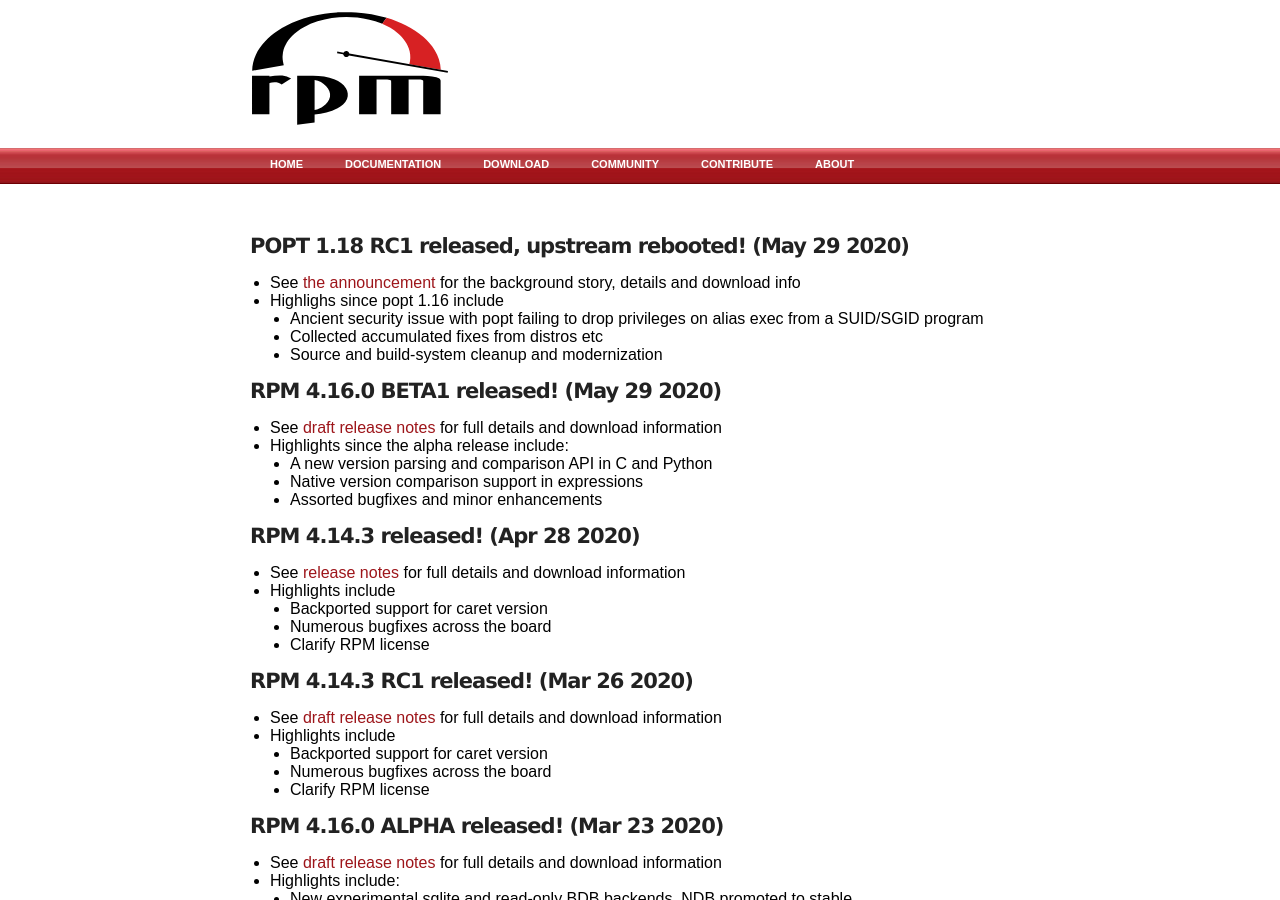
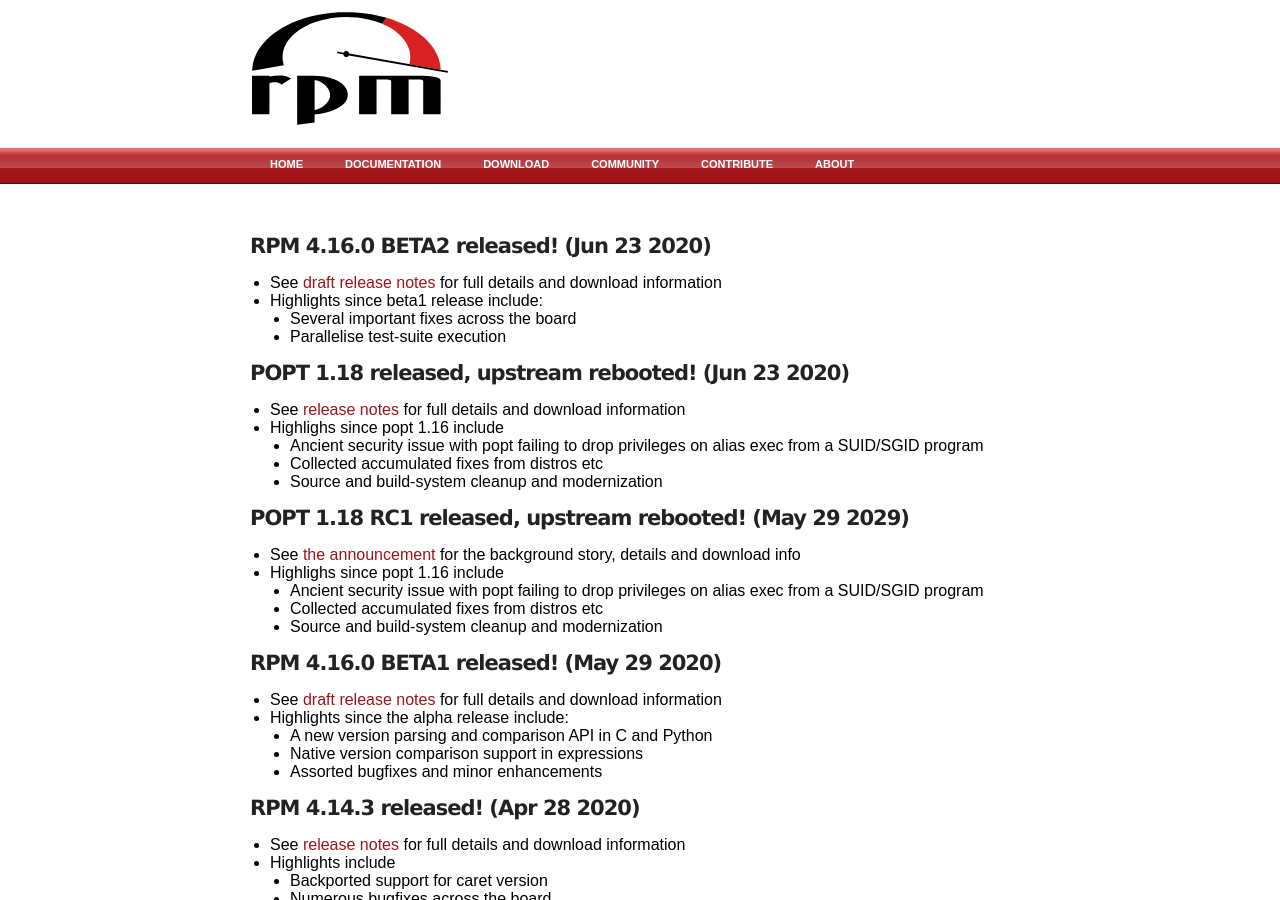
Before and after one commit to rpm-software-management/rpm-web, a Jekyll site: the page built from timeline.md, in a window 1280 px wide and 900 px high. Built offline with Jekyll 4.4.1, drawn with Linux system fonts in a browser that asks for light colours.

```diff
--- a/timeline.md
+++ b/timeline.md
@@ -3,7 +3,20 @@ layout: default
 title: rpm.org - Timeline
 ---
 
-#### POPT 1.18 RC1 released, upstream rebooted! (May 29 2020)
+#### RPM 4.16.0 BETA2 released! (Jun 23 2020)
+* See [draft release notes](wiki/Releases/4.16.0) for full details and download information
+* Highlights since beta1 release include:
+  * Several important fixes across the board
+  * Parallelise test-suite execution
+
+#### POPT 1.18 released, upstream rebooted! (Jun 23 2020)
+* See [release notes](https://github.com/rpm-software-management/popt/releases/tag/popt-1.18-release) for full details and download information
+* Highlighs since popt 1.16 include
+  * Ancient security issue with popt failing to drop privileges on alias exec from a SUID/SGID program
+  * Collected accumulated fixes from distros etc
+  * Source and build-system cleanup and modernization
+
+#### POPT 1.18 RC1 released, upstream rebooted! (May 29 2029)
 * See [the announcement](http://lists.rpm.org/pipermail/rpm-announce/2020-May/000077.html) for the background story, details and download info
 * Highlighs since popt 1.16 include
   * Ancient security issue with popt failing to drop privileges on alias exec from a SUID/SGID program
```
Also changed, not shown: download.md (+2 -2 lines), index.md (+12 -0 lines), wiki/Releases/4.16.0.md (+16 -3 lines).
